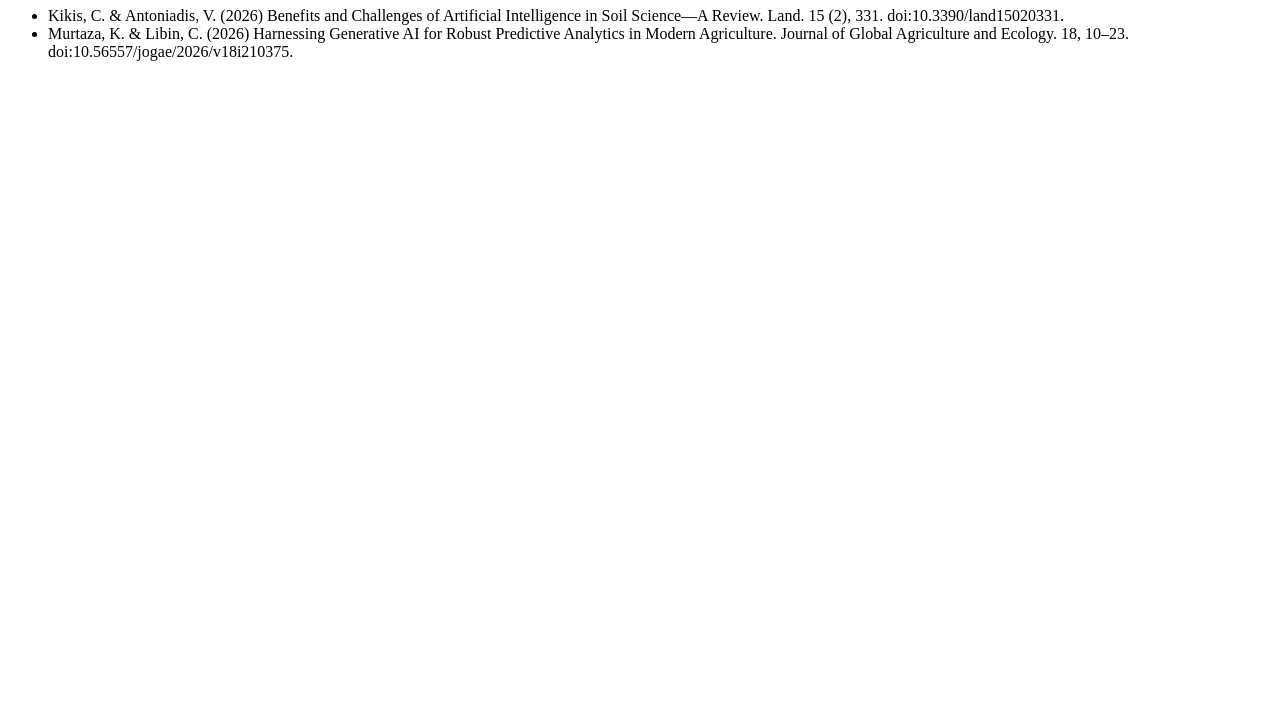
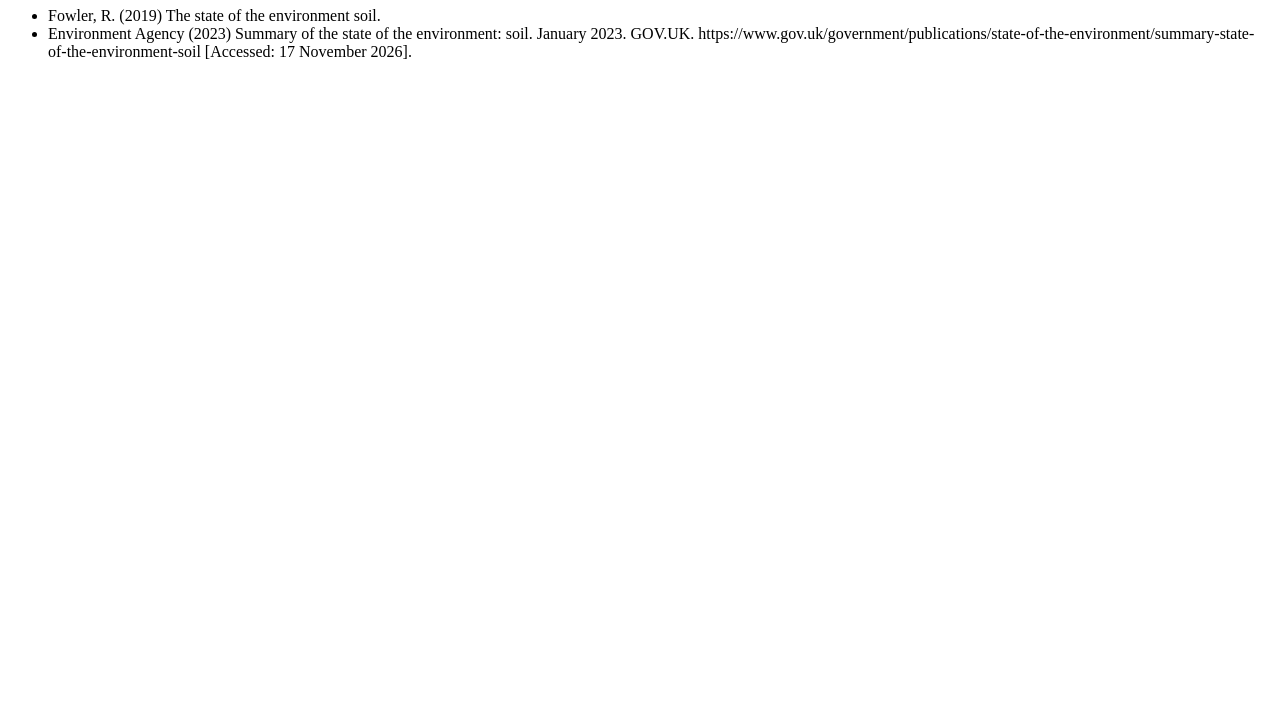
Before and after one commit to Audrey502/SGS5-References, a plain HTML site: page index.html in a window 1280 px wide. Shown: the part 73-800 px from the top of the page. Drawn offline with Linux system fonts and the light colour scheme.

Commit message:
Update index.html

```diff
--- a/index.html
+++ b/index.html
@@ -4,8 +4,8 @@
 <body>
   <h1>Reference List</h1>
   <ul>
-    <li>Kikis, C. & Antoniadis, V. (2026) Benefits and Challenges of Artificial Intelligence in Soil Science—A Review. Land. 15 (2), 331. doi:10.3390/land15020331.</li>
-    <li>Murtaza, K. & Libin, C. (2026) Harnessing Generative AI for Robust Predictive Analytics in Modern Agriculture. Journal of Global Agriculture and Ecology. 18, 10–23. doi:10.56557/jogae/2026/v18i210375.</li>
+    <li>Fowler, R. (2019) The state of the environment soil.</li>
+    <li>Environment Agency (2023) Summary of the state of the environment: soil. January 2023. GOV.UK. https://www.gov.uk/government/publications/state-of-the-environment/summary-state-of-the-environment-soil [Accessed: 17 November 2026].</li>
   </ul>
 </body>
 </html>
```
